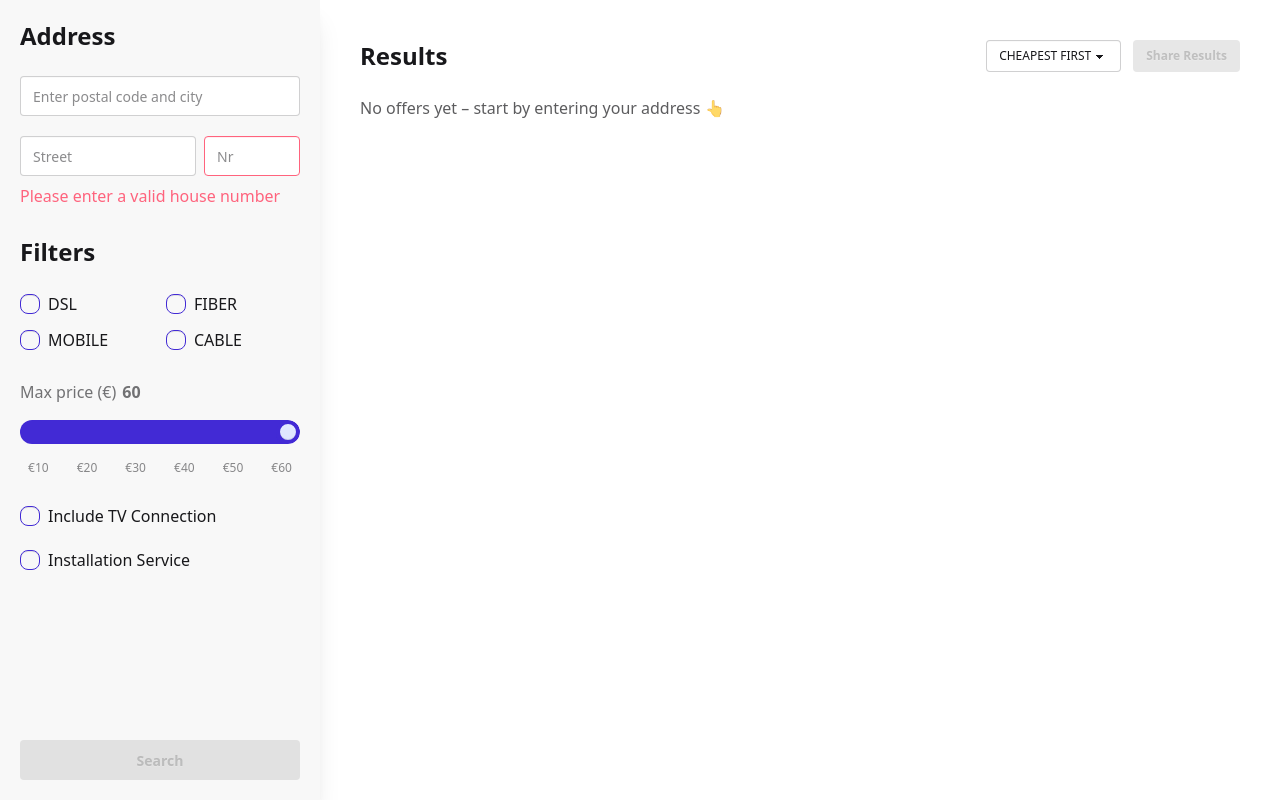
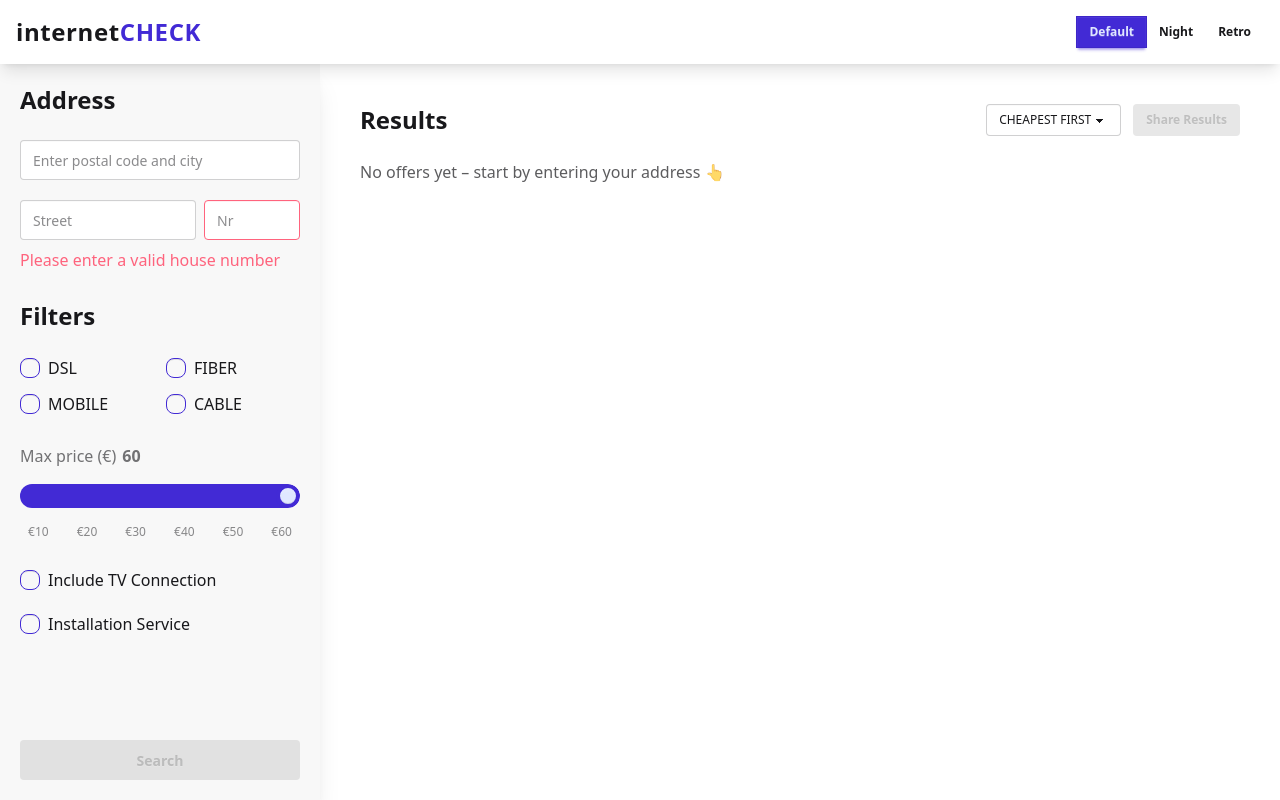
Before and after one commit to AndriiLata/internet-provider-comparison, a React (Vite) app in the folder frontend/: page /search in a window 1280 px wide. Built offline with nearby package versions, Linux system fonts and the light colour scheme.

Commit message:
added topbar

```diff
--- a/frontend/src/components/ShareModal.tsx
+++ b/frontend/src/components/ShareModal.tsx
@@ -31,8 +31,7 @@ export default function ShareModal({ isOpen, shareUrl, onClose }: ShareModalProp
   const copyToClipboard = async () => {
     try {
       await navigator.clipboard.writeText(shareUrl);
-      // Swap this alert for your toast system of choice
-      alert("Link copied!");
+
     } catch {
       alert("Copy failed; please try manually.");
     }
--- /dev/null
+++ b/frontend/src/components/Topbar.tsx
@@ -0,0 +1,54 @@
+// src/components/Topbar.tsx
+import { useEffect, useState } from "react";
+
+/** Tailwind/daisyUI v5 theme names */
+const THEMES = [
+  { id: "light",     label: "Default" },
+  { id: "night",     label: "Night" },
+  { id: "retro",     label: "Retro" }
+] as const;
+
+export default function Topbar() {
+  const [theme, setTheme] = useState(
+    () => localStorage.getItem("theme") ?? "light",
+  );
+
+  useEffect(() => {
+    // daisyUI’s <input class="theme-controller"> sets data-theme for us,
+    // we only persist the choice:
+    localStorage.setItem("theme", theme);
+  }, [theme]);
+
+  return (
+    <header className="navbar bg-base-100 px-4 shadow-lg sticky top-0 z-50">
+      <div className="flex-1 text-2xl font-extrabold tracking-wide">
+        internet<span className="text-primary">CHECK</span>
+      </div>
+
+      {/* horizontal radio group */}
+      <div className="flex-none">
+        <div className="join">
+          {THEMES.map(({ id, label }) => (
+            <label key={id} className="join-item cursor-pointer font-medium">
+              <input
+                type="radio"
+                name="theme"
+                value={id}
+                checked={theme === id}
+                onChange={() => setTheme(id)}
+                className="theme-controller hidden"
+              />
+              <span
+                className={`btn btn-xs sm:btn-sm rounded-none
+                  ${theme === id ? "btn-primary" : "btn-ghost"}
+                `}
+              >
+                {label}
+              </span>
+            </label>
+          ))}
+        </div>
+      </div>
+    </header>
+  );
+}
--- a/frontend/src/pages/MainPage.tsx
+++ b/frontend/src/pages/MainPage.tsx
@@ -4,6 +4,7 @@ import Sidebar, { type SearchQuery } from "../components/Sidebar";
 import LoadingBanner from "../components/LoadingBanner";
 import ResultsList from "../components/ResultList";
 import ShareModal from "../components/ShareModal";
+import Topbar from "../components/Topbar";
 
 import {
   toCriteria,
@@ -65,16 +66,11 @@ export default function MainPage() {
     setShowModal(true);
   };
 
-  const copyToClipboard = async () => {
-    try {
-      await navigator.clipboard.writeText(shareUrl);
-      alert("Link copied!");
-    } catch {
-      alert("Copy failed, please try manually.");
-    }
-  };
+
 
   return (
+    <div className="h-screen flex flex-col">
+      <Topbar />
     <div className="h-screen flex overflow-hidden">
       <Sidebar onSearch={(q) => setCrit(toCriteria(q))} />
       <main className="flex-1 p-10 flex flex-col">
@@ -113,5 +109,6 @@ export default function MainPage() {
         />
       </main>
     </div>
+    </div>
   );
 }
--- a/frontend/src/styles/main.css
+++ b/frontend/src/styles/main.css
@@ -1,2 +1,4 @@
 @import "tailwindcss";   /* pulls in all Tailwind utilities */
-@plugin "daisyui";
+@plugin "daisyui" {
+    themes: light --default, night, retro, cyberpunk, valentine;
+  }
```
